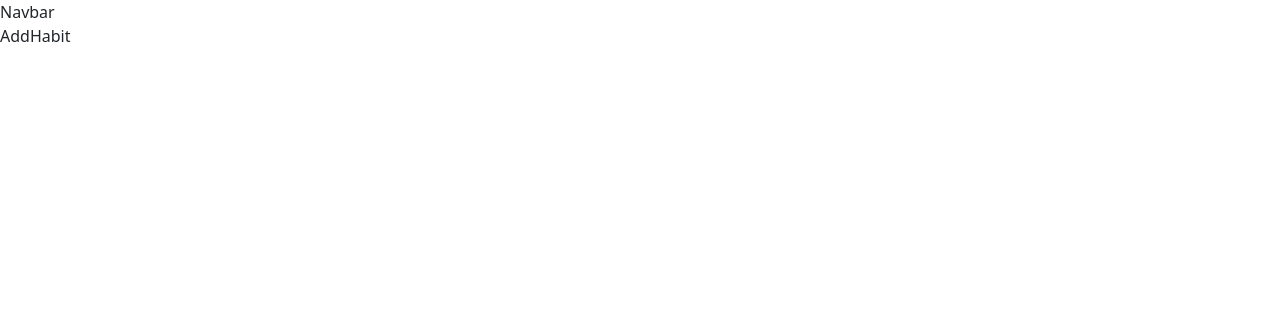
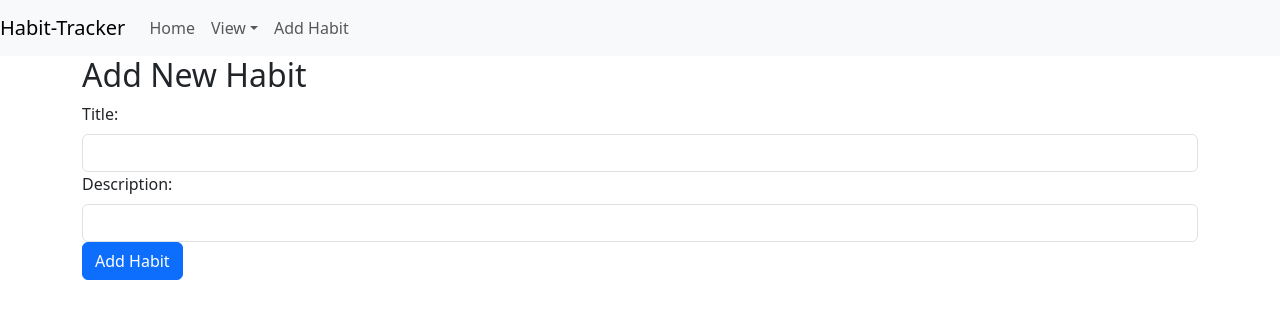
Before and after one commit to Manohar7730/habitTrack-react, a React (Vite) app: page /add-habit in a window 1280 px wide. Shown: the top 318 px of the page. Built offline with nearby package versions, Linux system fonts and the light colour scheme.

Commit message:
Completed Navbar with routing and Add Habit Form

```diff
--- a/src/components/AddHabit.jsx
+++ b/src/components/AddHabit.jsx
@@ -1,5 +1,28 @@
+import { useState } from "react";
+import { addHabit } from "../actions";
+import { useDispatch } from "react-redux";
+import { useNavigate } from "react-router-dom";
+import Form from "react-bootstrap/Form";
+import Button from "react-bootstrap/esm/Button";
+import Container from "react-bootstrap/esm/Container";
+
 function AddHabit() {
-  return <div>AddHabit</div>;
+  return (
+    <Container>
+      <h2>Add New Habit</h2>
+      <Form>
+        <Form.Group>
+          <Form.Label>Title:</Form.Label>
+          <Form.Control />
+        </Form.Group>
+        <Form.Group>
+          <Form.Label>Description:</Form.Label>
+          <Form.Control />
+        </Form.Group>
+        <Button variant="primary">Add Habit</Button>
+      </Form>
+    </Container>
+  );
 }
 
 export default AddHabit;
--- a/src/components/App.jsx
+++ b/src/components/App.jsx
@@ -1,16 +1,16 @@
 import { BrowserRouter as Routers, Routes, Route } from "react-router-dom";
-import Navbar from "./Navbar";
 import AddHabit from "./AddHabit";
 import DailyView from "./DailyView";
 import HabitList from "./HabitList";
 import Home from "./Home";
 import WeeklyView from "./WeeklyView";
+import NavbarComponent from "./Navbar";
 
 function App() {
   return (
     <>
       <Routers>
-        <Navbar />
+        <NavbarComponent />
         <Routes>
           <Route path="/" element={<Home />} />
           <Route path="/add-habit" element={<AddHabit />} />
--- a/src/components/Home.jsx
+++ b/src/components/Home.jsx
@@ -10,8 +10,8 @@ function Home() {
   };
   return (
     <Container>
-      <h1>Habit Tracker</h1>
-      <Card>
+      <h1 className="my-4">Habit Tracker</h1>
+      <Card className="my-3">
         <Card.Body>
           <h2>Today Statuses:</h2>
           <ul>
--- a/src/components/Navbar.jsx
+++ b/src/components/Navbar.jsx
@@ -1,5 +1,38 @@
-function Navbar() {
-  return <div>Navbar</div>;
+import Navbar from "react-bootstrap/Navbar";
+import Nav from "react-bootstrap/Nav";
+import NavDropdown from "react-bootstrap/NavDropdown";
+import { Link } from "react-router-dom";
+
+function NavbarComponent() {
+  return (
+    <Navbar bg="light" expand="lg">
+      <Navbar.Brand as={Link} to="/">
+        Habit-Tracker
+      </Navbar.Brand>
+      <Navbar.Toggle aria-controls="basic-navbar-nav" />
+      <Navbar.Collapse id="basic-navbar-nav">
+        <Nav className="mr-auto">
+          <Nav.Link as={Link} to="/">
+            Home
+          </Nav.Link>
+          <NavDropdown title="View" id="basic-nav-dropdown">
+            <NavDropdown.Item as={Link} to="/habit-list">
+              All Habits
+            </NavDropdown.Item>
+            <NavDropdown.Item as={Link} to="/daily-view">
+              Daily View
+            </NavDropdown.Item>
+            <NavDropdown.Item as={Link} to="/weekly-view">
+              Weekly View
+            </NavDropdown.Item>
+          </NavDropdown>
+          <Nav.Link as={Link} to="/add-habit">
+            Add Habit
+          </Nav.Link>
+        </Nav>
+      </Navbar.Collapse>
+    </Navbar>
+  );
 }
 
-export default Navbar;
+export default NavbarComponent;
--- /dev/null
+++ b/src/index.css
@@ -0,0 +1,5 @@
+* {
+    margin: 0;
+    padding: 0;
+    box-sizing: border-box;
+}
--- a/src/main.jsx
+++ b/src/main.jsx
@@ -4,6 +4,7 @@ import App from "./components/App";
 import { Provider } from "react-redux";
 import store from "./store";
 import "bootstrap/dist/css/bootstrap.min.css";
+import "./index.css";
 
 ReactDOM.createRoot(document.getElementById("root")).render(
   <React.StrictMode>
```
